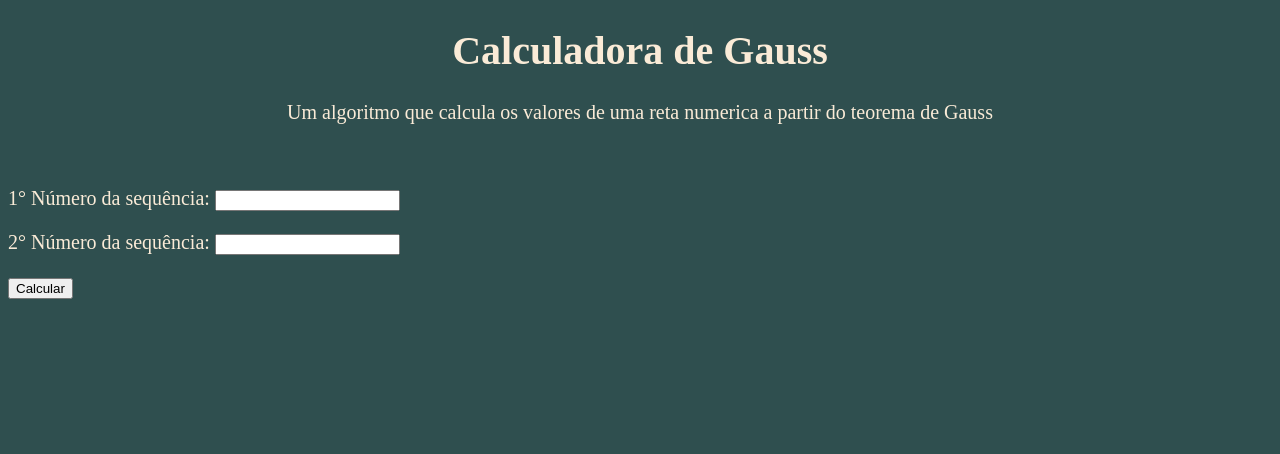
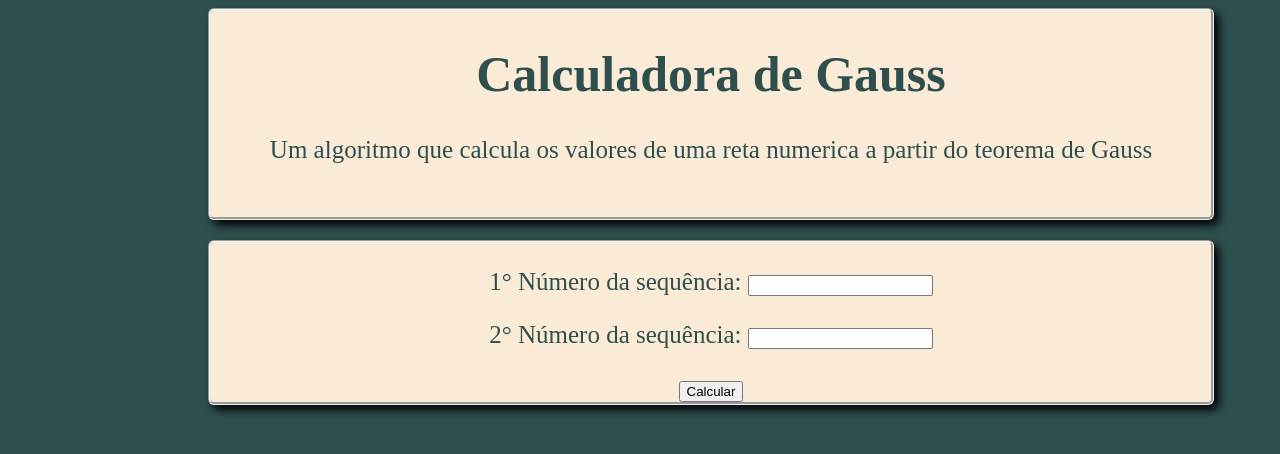
Before and after one commit to HugoHLourenco/Projetos, a plain HTML site: page Calc_Gauss/html/index.html in a window 1280 px wide. Drawn offline with Linux system fonts and the light colour scheme.

Commit message:
Update style.css

```diff
--- a/Calc_Gauss/css/style.css
+++ b/Calc_Gauss/css/style.css
@@ -1,9 +1,28 @@
 body {
     background-color: darkslategray;
-    color: antiquewhite;
-    font-size: 20px;
 }
 
 header {
+    border-style: groove;
+    font-size: 25px;
+    margin-left: 200px;
     text-align: center;
+    box-shadow: 5px 5px 10px black;
+    border-radius: 6px;
+    background-color: antiquewhite;
+    color: darkslategray;
+    width: 1000px;
 }
+
+main {
+    margin-top: 20px;
+    border-style: groove;
+    margin-left: 200px;
+    font-size: 25px;
+    width: 1000px;
+    background-color: antiquewhite;
+    color: darkslategray;
+    text-align: center;
+    box-shadow: 5px 5px 10px black;
+    border-radius: 6px;
+}
```
